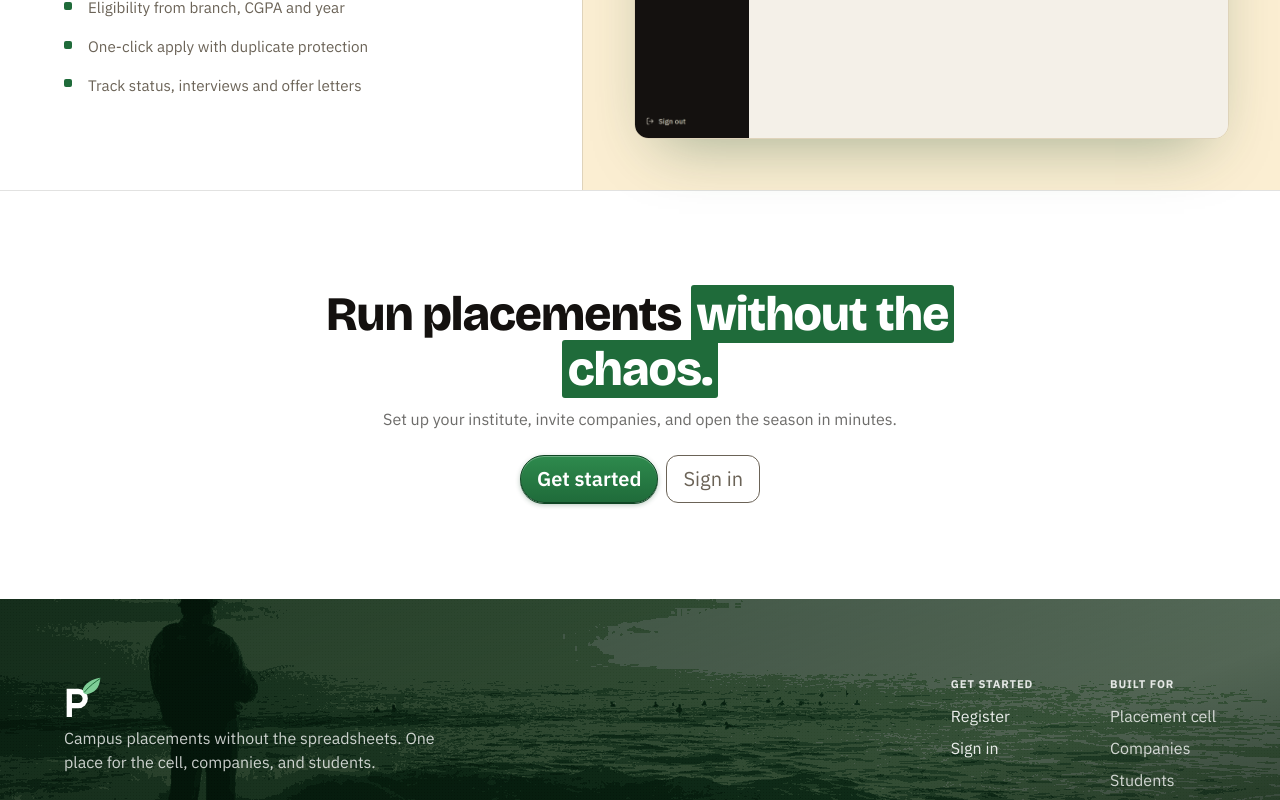
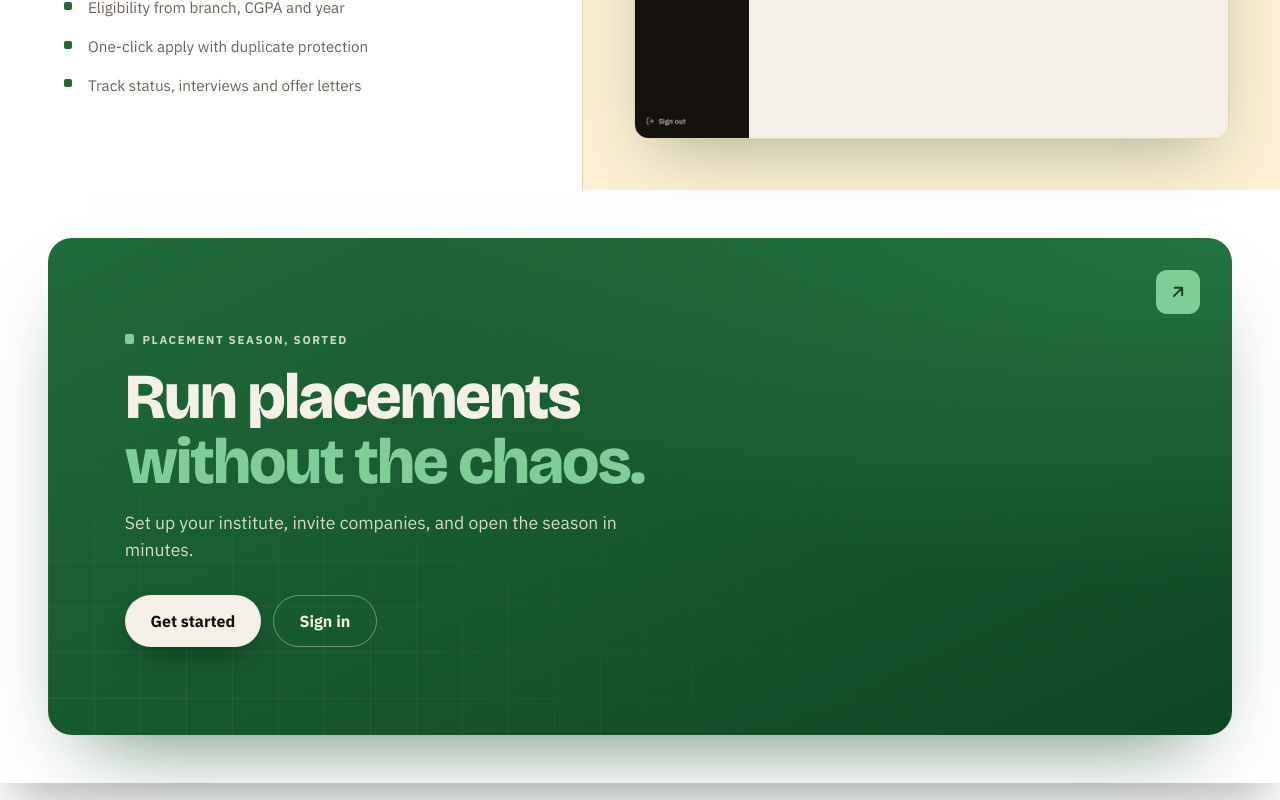
Before and after one commit to 23f3001304/PlaceMint-MAD-2-PPA-V2, a Vue app in the folder frontend/: page / in a window 1280 px wide. Shown: the part 2000-2800 px from the top of the page. Built offline with nearby package versions, Linux system fonts and the light colour scheme.

Commit message:
Landing: premium forest CTA banner (editorial grid + mint accents); curtain-reveal footer pinned behind content on scroll

```diff
--- a/frontend/src/components/landing/FinalCta.vue
+++ b/frontend/src/components/landing/FinalCta.vue
@@ -3,17 +3,72 @@ import { RouterLink } from 'vue-router'
 </script>
 
 <template>
-  <section v-reveal class="final-cta">
-    <h2 class="cta-title">Run placements <span class="hl">without the chaos.</span></h2>
-    <p class="text-muted mb-4">Set up your institute, invite companies, and open the season in minutes.</p>
-    <div class="d-flex gap-2 justify-content-center flex-wrap">
-      <RouterLink to="/register" class="btn btn-3d-accent btn-lg">Get started</RouterLink>
-      <RouterLink to="/login" class="btn btn-outline-secondary btn-lg">Sign in</RouterLink>
+  <section v-reveal class="cta-wrap">
+    <div class="cta-banner">
+      <span class="cta-badge" aria-hidden="true">
+        <svg width="20" height="20" viewBox="0 0 24 24" fill="none">
+          <path d="M7 17 17 7M17 7H8M17 7v9" stroke="currentColor" stroke-width="2.4" stroke-linecap="round" stroke-linejoin="round" />
+        </svg>
+      </span>
+      <div class="cta-inner">
+        <p class="cta-eyebrow"><span class="cta-square"></span>Placement season, sorted</p>
+        <h2 class="cta-title">Run placements <span class="cta-em">without the chaos.</span></h2>
+        <p class="cta-sub">Set up your institute, invite companies, and open the season in minutes.</p>
+        <div class="cta-actions">
+          <RouterLink to="/register" class="cta-btn cta-primary">Get started</RouterLink>
+          <RouterLink to="/login" class="cta-btn cta-ghost">Sign in</RouterLink>
+        </div>
+      </div>
     </div>
   </section>
 </template>
 
 <style scoped>
-.final-cta { border-top: 1px solid var(--ppa-border); padding: clamp(3rem, 8vw, 6rem) 1.5rem; text-align: center; }
-.cta-title { font-family: var(--ppa-font-display); font-weight: 800; font-size: clamp(1.8rem, 4vw, 3rem); letter-spacing: -0.02em; margin: 0 auto 0.6rem; max-width: 22ch; }
+.cta-wrap { padding: clamp(1rem, 4vw, 3rem); }
+.cta-banner {
+  position: relative; overflow: hidden; isolation: isolate;
+  padding: clamp(2.5rem, 7vw, 5.5rem) clamp(1.5rem, 6vw, 5rem);
+  border-radius: 1.5rem; color: #f4f0e8;
+  background:
+    radial-gradient(130% 130% at 100% 0%, rgba(46, 138, 77, 0.55), transparent 55%),
+    linear-gradient(155deg, #1f6b3a, #0f4624);
+  box-shadow: 0 40px 80px -40px rgba(15, 70, 36, 0.7);
+}
+.cta-banner::before {
+  content: ''; position: absolute; inset: 0; z-index: -1; pointer-events: none;
+  background-image:
+    linear-gradient(rgba(244, 240, 232, 0.07) 1px, transparent 1px),
+    linear-gradient(90deg, rgba(244, 240, 232, 0.07) 1px, transparent 1px);
+  background-size: 46px 46px;
+  -webkit-mask-image: radial-gradient(120% 110% at 0% 100%, #000, transparent 72%);
+  mask-image: radial-gradient(120% 110% at 0% 100%, #000, transparent 72%);
+}
+.cta-badge {
+  position: absolute; top: clamp(1.25rem, 3vw, 2rem); right: clamp(1.25rem, 3vw, 2rem);
+  width: 2.75rem; height: 2.75rem; display: grid; place-items: center;
+  background: #7fce97; color: #0f4624; border-radius: 0.7rem;
+}
+.cta-inner { position: relative; max-width: 42rem; }
+.cta-eyebrow {
+  display: inline-flex; align-items: center; gap: 0.5rem; margin: 0 0 1rem;
+  text-transform: uppercase; letter-spacing: 0.14em; font-size: 0.72rem; font-weight: 700;
+  color: rgba(244, 240, 232, 0.82);
+}
+.cta-square { width: 0.6rem; height: 0.6rem; background: #7fce97; border-radius: 2px; }
+.cta-title {
+  font-family: var(--ppa-font-display); font-weight: 800; letter-spacing: -0.03em;
+  font-size: clamp(2.2rem, 5.5vw, 4rem); line-height: 1.02; margin: 0 0 1rem;
+}
+.cta-em { color: #7fce97; }
+.cta-sub { font-size: 1.1rem; color: rgba(244, 240, 232, 0.85); max-width: 32rem; margin: 0 0 2rem; }
+.cta-actions { display: flex; gap: 0.75rem; flex-wrap: wrap; }
+.cta-btn {
+  display: inline-flex; align-items: center; font-weight: 700; text-decoration: none;
+  padding: 0.8rem 1.6rem; border-radius: 999px;
+  transition: transform 0.12s ease, background 0.12s ease, border-color 0.12s ease;
+}
+.cta-primary { background: #f4f0e8; color: #14110f; box-shadow: 0 12px 30px -12px rgba(0, 0, 0, 0.55); }
+.cta-primary:hover { transform: translateY(-2px); background: #fff; color: #14110f; }
+.cta-ghost { color: #f4f0e8; border: 1px solid rgba(244, 240, 232, 0.4); }
+.cta-ghost:hover { background: rgba(244, 240, 232, 0.12); border-color: rgba(244, 240, 232, 0.7); color: #f4f0e8; }
 </style>
--- a/frontend/src/views/PublicLanding.vue
+++ b/frontend/src/views/PublicLanding.vue
@@ -46,13 +46,19 @@ const FEATURES = [
 
 <template>
   <div class="landing">
-    <LandingHero />
-    <FeatureSection v-for="f in FEATURES" :key="f.eyebrow" v-bind="f" />
-    <FinalCta />
-    <LandingFooter />
+    <div class="landing-main">
+      <LandingHero />
+      <FeatureSection v-for="f in FEATURES" :key="f.eyebrow" v-bind="f" />
+      <FinalCta />
+    </div>
+    <LandingFooter class="landing-footer" />
   </div>
 </template>
 
 <style scoped>
 .landing { background: var(--ppa-surface); }
+/* Curtain reveal: the footer stays pinned behind the page; the content sits on
+   top with a solid background and slides up to uncover it at the end of scroll. */
+.landing-main { position: relative; z-index: 2; background: var(--ppa-surface); box-shadow: 0 32px 44px -12px rgba(20, 17, 15, 0.26); }
+.landing-footer { position: sticky; bottom: 0; z-index: 1; }
 </style>
```
